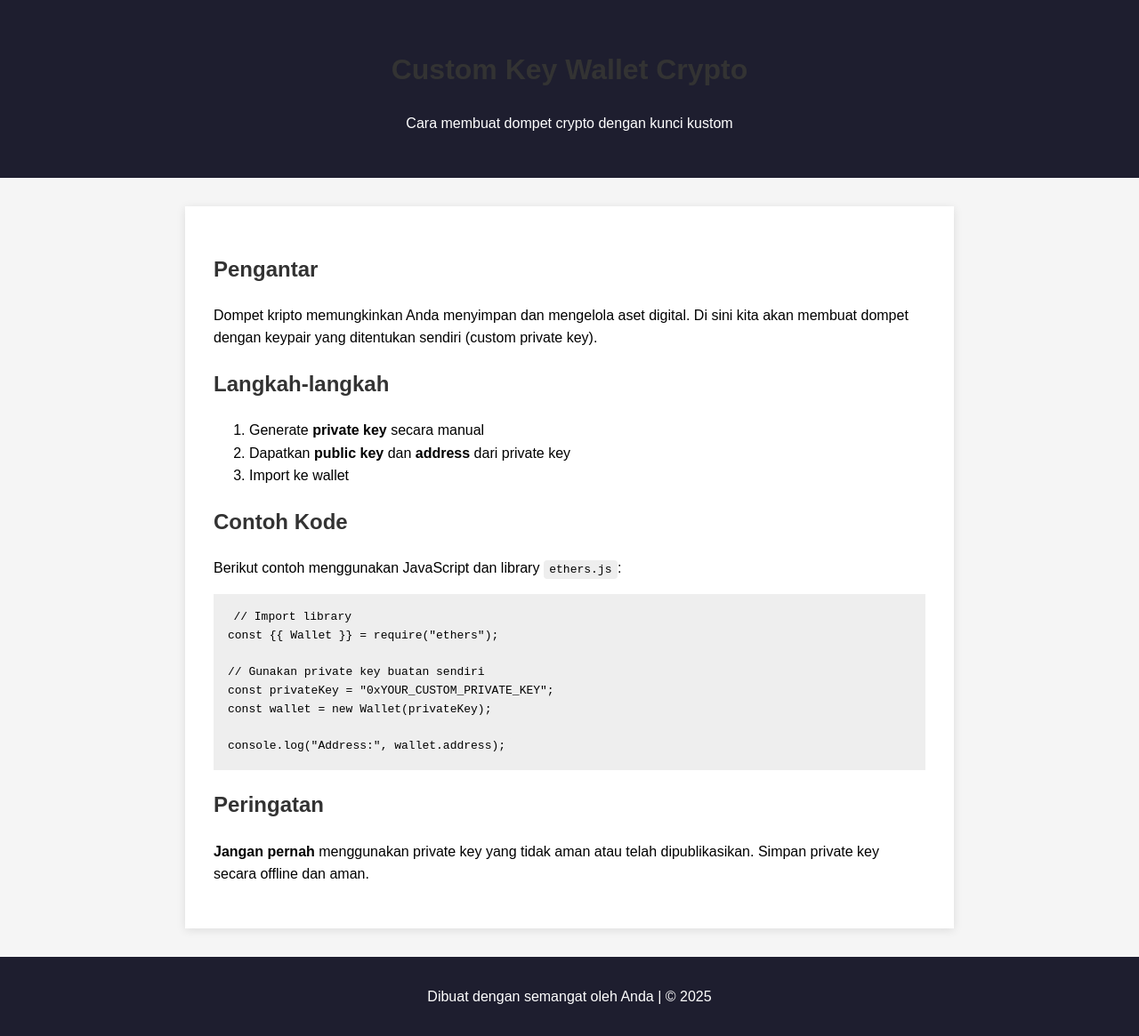
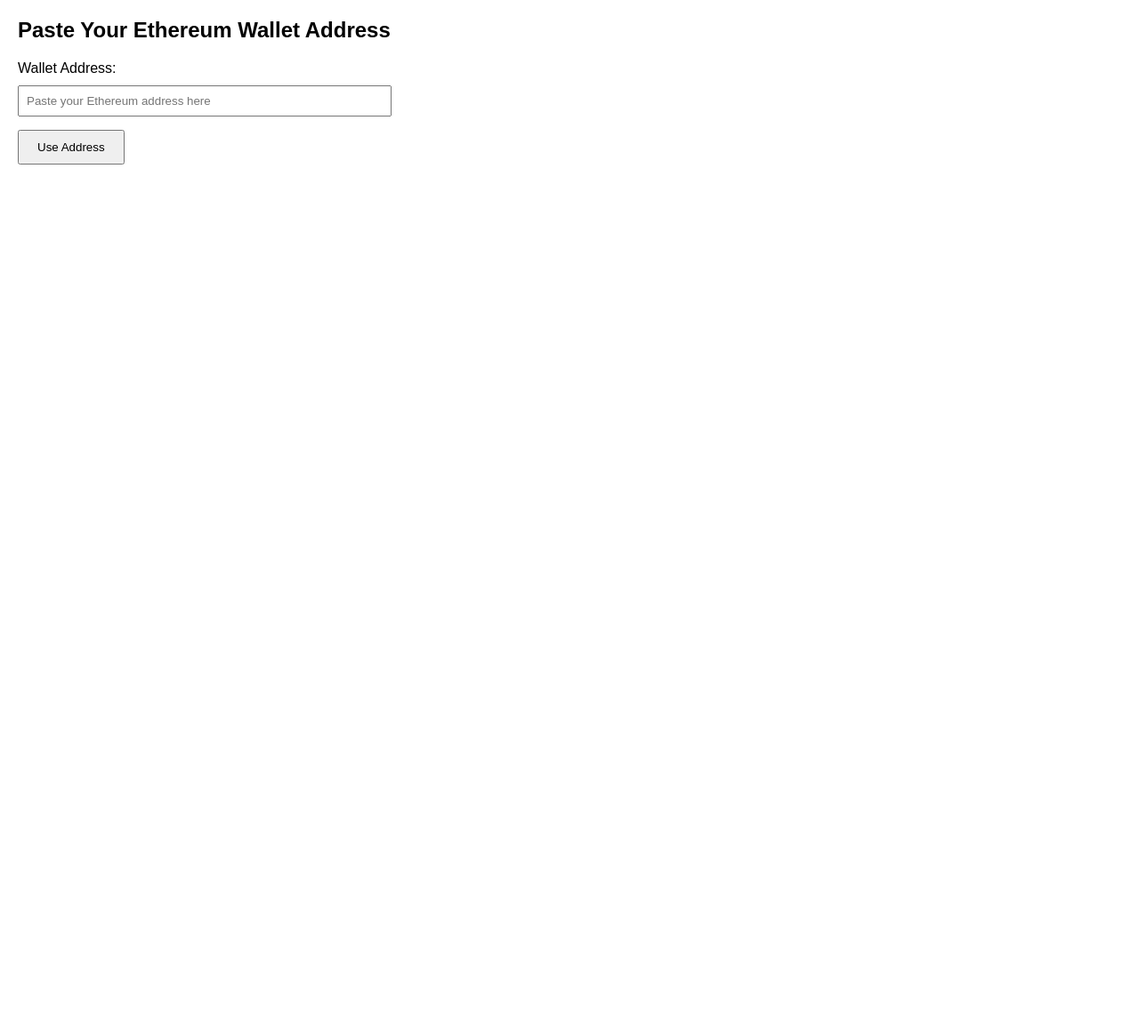
Before and after one commit to Roziykyin/Warning, a plain HTML site: page index.html in a window 1280 px wide. Shown: the whole page at 89% size. After the commit the page ends 800 px from the top, so only its background shows below. Drawn offline with Linux system fonts and the light colour scheme.

Commit message:
Update index.html

```diff
--- a/index.html
+++ b/index.html
@@ -1,84 +1,36 @@
-<!DOCTYPE html>
-<html lang="id">
+<!DOCTYPE html><html lang="en">
 <head>
   <meta charset="UTF-8" />
   <meta name="viewport" content="width=device-width, initial-scale=1.0" />
-  <title>Custom Key Wallet Crypto</title>
+  <title>Custom Wallet Address Input</title>
   <style>
-    body {
-      font-family: sans-serif;
-      line-height: 1.6;
-      margin: 0;
-      padding: 0;
-      background: #f5f5f5;
-    }
-    header {
-      background: #1e1e2f;
-      color: white;
-      padding: 2rem;
-      text-align: center;
-    }
-    main {
-      max-width: 800px;
-      margin: 2rem auto;
-      background: white;
-      padding: 2rem;
-      box-shadow: 0 2px 10px rgba(0,0,0,0.1);
-    }
-    h1, h2 {
-      color: #333;
-    }
-    code {
-      background: #eee;
-      padding: 0.2rem 0.4rem;
-      border-radius: 4px;
-    }
-    pre {
-      background: #eee;
-      padding: 1rem;
-      overflow-x: auto;
-    }
-    footer {
-      text-align: center;
-      padding: 2rem;
-      background: #1e1e2f;
-      color: white;
-    }
+    body { font-family: Arial, sans-serif; margin: 20px; }
+    label, input, button { display: block; margin-top: 10px; }
+    input { padding: 8px; width: 100%; max-width: 400px; }
+    button { padding: 10px 20px; margin-top: 15px; }
   </style>
 </head>
 <body>
-  <header>
-    <h1>Custom Key Wallet Crypto</h1>
-    <p>Cara membuat dompet crypto dengan kunci kustom</p>
-  </header>
-  <main>
-    <h2>Pengantar</h2>
-    <p>Dompet kripto memungkinkan Anda menyimpan dan mengelola aset digital. Di sini kita akan membuat dompet dengan keypair yang ditentukan sendiri (custom private key).</p>
+  <h2>Paste Your Ethereum Wallet Address</h2><label for="walletAddress">Wallet Address:</label> <input type="text" id="walletAddress" placeholder="Paste your Ethereum address here" />
 
-    <h2>Langkah-langkah</h2>
-    <ol>
-      <li>Generate <strong>private key</strong> secara manual</li>
-      <li>Dapatkan <strong>public key</strong> dan <strong>address</strong> dari private key</li>
-      <li>Import ke wallet</li>
-    </ol>
+<button id="useAddressButton">Use Address</button>
 
-    <h2>Contoh Kode</h2>
-    <p>Berikut contoh menggunakan JavaScript dan library <code>ethers.js</code>:</p>
-    <pre><code>// Import library
-const {{ Wallet }} = require("ethers");
+  <p id="result"></p>  <script>
+    function isValidEthereumAddress(address) {
+      return /^0x[a-fA-F0-9]{40}$/.test(address);
+    }
 
-// Gunakan private key buatan sendiri
-const privateKey = "0xYOUR_CUSTOM_PRIVATE_KEY";
-const wallet = new Wallet(privateKey);
+    document.getElementById('useAddressButton').addEventListener('click', function() {
+      const walletAddress = document.getElementById('walletAddress').value.trim();
+      const resultElement = document.getElementById('result');
 
-console.log("Address:", wallet.address);
-</code></pre>
-
-    <h2>Peringatan</h2>
-    <p><strong>Jangan pernah</strong> menggunakan private key yang tidak aman atau telah dipublikasikan. Simpan private key secara offline dan aman.</p>
-  </main>
-  <footer>
-    Dibuat dengan semangat oleh Anda | © 2025
-  </footer>
-</body>
+      if (isValidEthereumAddress(walletAddress)) {
+        resultElement.textContent = `Valid Ethereum address: ${walletAddress}`;
+        resultElement.style.color = 'green';
+      } else {
+        resultElement.textContent = 'Invalid Ethereum address. Please check again.';
+        resultElement.style.color = 'red';
+      }
+    });
+  </script></body>
 </html>
```
